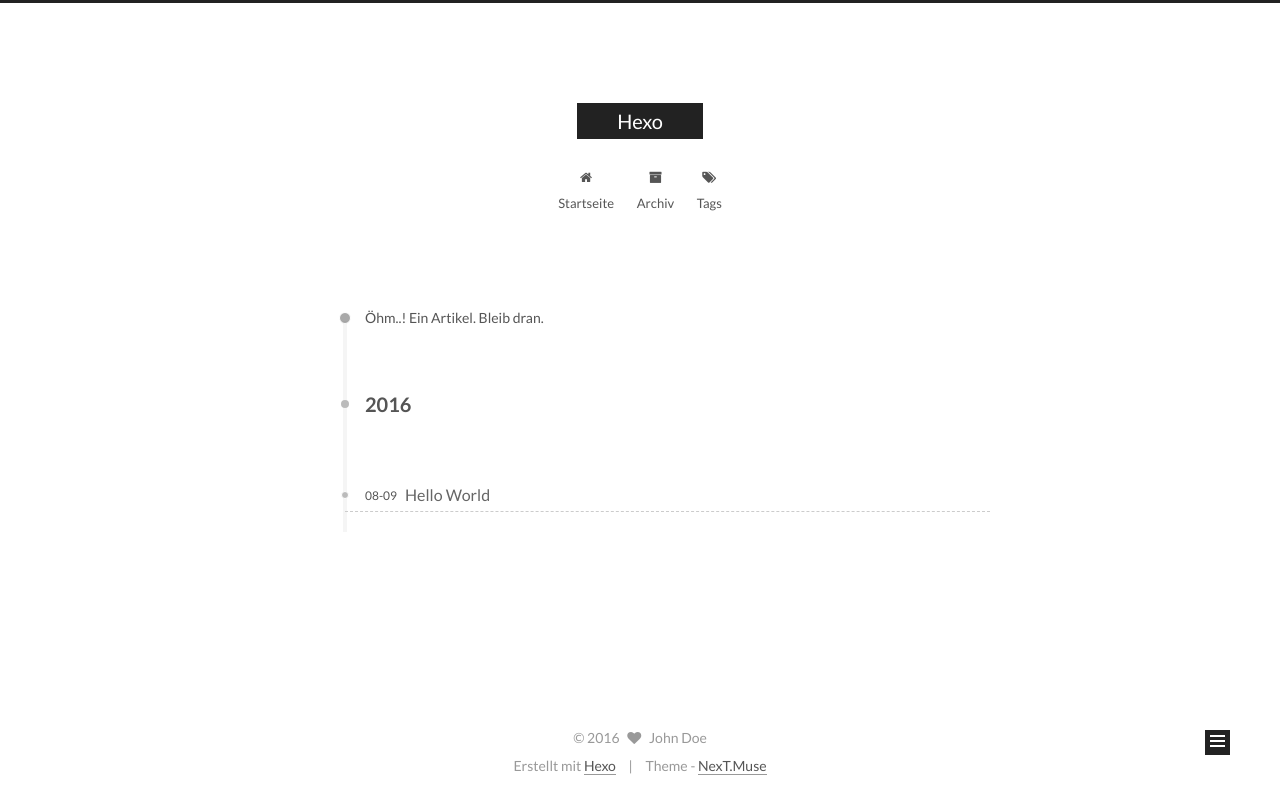
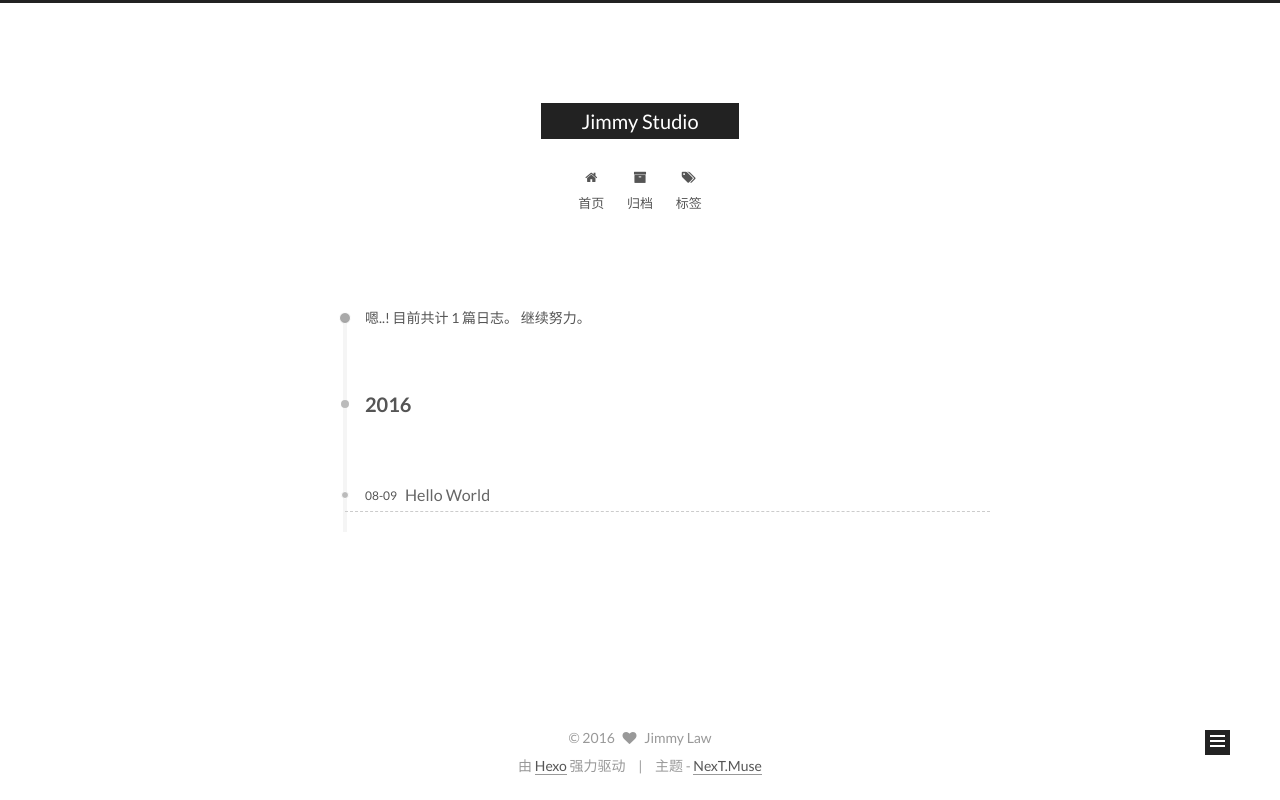
Before and after one commit to JimmyStudio/jimmystudio.github.io, a plain HTML site: page archives/2016/08/index.html in a window 1280 px wide. Drawn offline with Linux system fonts and the light colour scheme.

Commit message:
Site updated: 2016-08-09 11:22:34

```diff
--- a/archives/2016/08/index.html
+++ b/archives/2016/08/index.html
@@ -85,11 +85,11 @@
 
 
 <meta property="og:type" content="website">
-<meta property="og:title" content="Hexo">
+<meta property="og:title" content="Jimmy Studio">
 <meta property="og:url" content="http://yoursite.com/archives/2016/08/index.html">
-<meta property="og:site_name" content="Hexo">
+<meta property="og:site_name" content="Jimmy Studio">
 <meta name="twitter:card" content="summary">
-<meta name="twitter:title" content="Hexo">
+<meta name="twitter:title" content="Jimmy Studio">
 
 
 
@@ -102,7 +102,7 @@
     motion: true,
     duoshuo: {
       userId: 0,
-      author: 'Author'
+      author: '博主'
     }
   };
 </script>
@@ -112,10 +112,10 @@
 
   <link rel="canonical" href="http://yoursite.com/archives/2016/08/"/>
 
-  <title> Archiv | Hexo </title>
+  <title> 归档 | Jimmy Studio </title>
 </head>
 
-<body itemscope itemtype="http://schema.org/WebPage" lang="">
+<body itemscope itemtype="http://schema.org/WebPage" lang="zh-Hans">
 
 
 
@@ -143,7 +143,7 @@
   <div class="custom-logo-site-title">
     <a href="/"  class="brand" rel="start">
       <span class="logo-line-before"><i></i></span>
-      <span class="site-title">Hexo</span>
+      <span class="site-title">Jimmy Studio</span>
       <span class="logo-line-after"><i></i></span>
     </a>
   </div>
@@ -170,7 +170,7 @@
 
               <i class="menu-item-icon fa fa-fw fa-home"></i> <br />
 
-            Startseite
+            首页
           </a>
         </li>
 
@@ -180,7 +180,7 @@
 
               <i class="menu-item-icon fa fa-fw fa-archive"></i> <br />
 
-            Archiv
+            归档
           </a>
         </li>
 
@@ -190,7 +190,7 @@
 
               <i class="menu-item-icon fa fa-fw fa-tags"></i> <br />
 
-            Tags
+            标签
           </a>
         </li>
 
@@ -220,7 +220,7 @@
 
 
 
-      Öhm..! Ein Artikel. Bleib dran.
+      嗯..! 目前共计 1 篇日志。 继续努力。
     </span>
 
 
@@ -302,15 +302,15 @@
         <div class="site-author motion-element" itemprop="author" itemscope itemtype="http://schema.org/Person">
           <img class="site-author-image" itemprop="image"
                src="/images/avatar.gif"
-               alt="John Doe" />
-          <p class="site-author-name" itemprop="name">John Doe</p>
+               alt="Jimmy Law" />
+          <p class="site-author-name" itemprop="name">Jimmy Law</p>
           <p class="site-description motion-element" itemprop="description"></p>
         </div>
         <nav class="site-state motion-element">
           <div class="site-state-item site-state-posts">
             <a href="/archives">
               <span class="site-state-item-count">1</span>
-              <span class="site-state-item-name">Artikel</span>
+              <span class="site-state-item-name">日志</span>
             </a>
           </div>
 
@@ -353,15 +353,15 @@
   <span class="with-love">
     <i class="fa fa-heart"></i>
   </span>
-  <span class="author" itemprop="copyrightHolder">John Doe</span>
+  <span class="author" itemprop="copyrightHolder">Jimmy Law</span>
 </div>
 
 <div class="powered-by">
-  Erstellt mit  <a class="theme-link" href="https://hexo.io">Hexo</a>
+  由 <a class="theme-link" href="https://hexo.io">Hexo</a> 强力驱动
 </div>
 
 <div class="theme-info">
-  Theme -
+  主题 -
   <a class="theme-link" href="https://github.com/iissnan/hexo-theme-next">
     NexT.Muse
   </a>
--- a/css/main.css
+++ b/css/main.css
@@ -1548,7 +1548,7 @@
   width: 4px;
   height: 4px;
   border-radius: 50%;
-  background: #29adf4;
+  background: #2a77ff;
 }
 .links-of-blogroll {
   font-size: 13px;
```
Also changed, not shown: 2016/08/09/hello-world/index.html (+17 -17 lines), archives/2016/index.html (+17 -17 lines), archives/index.html (+17 -17 lines), index.html (+17 -17 lines).
